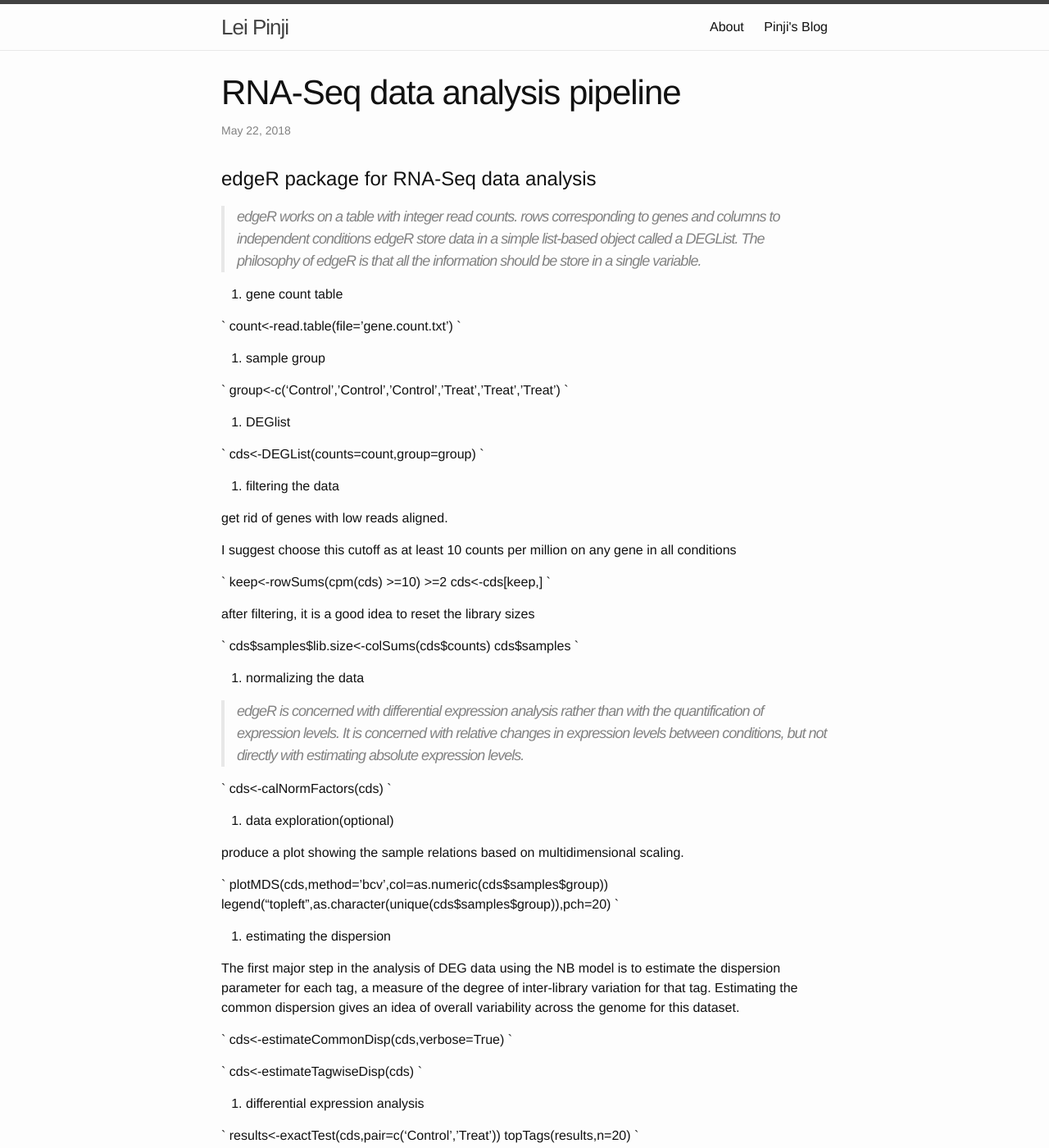
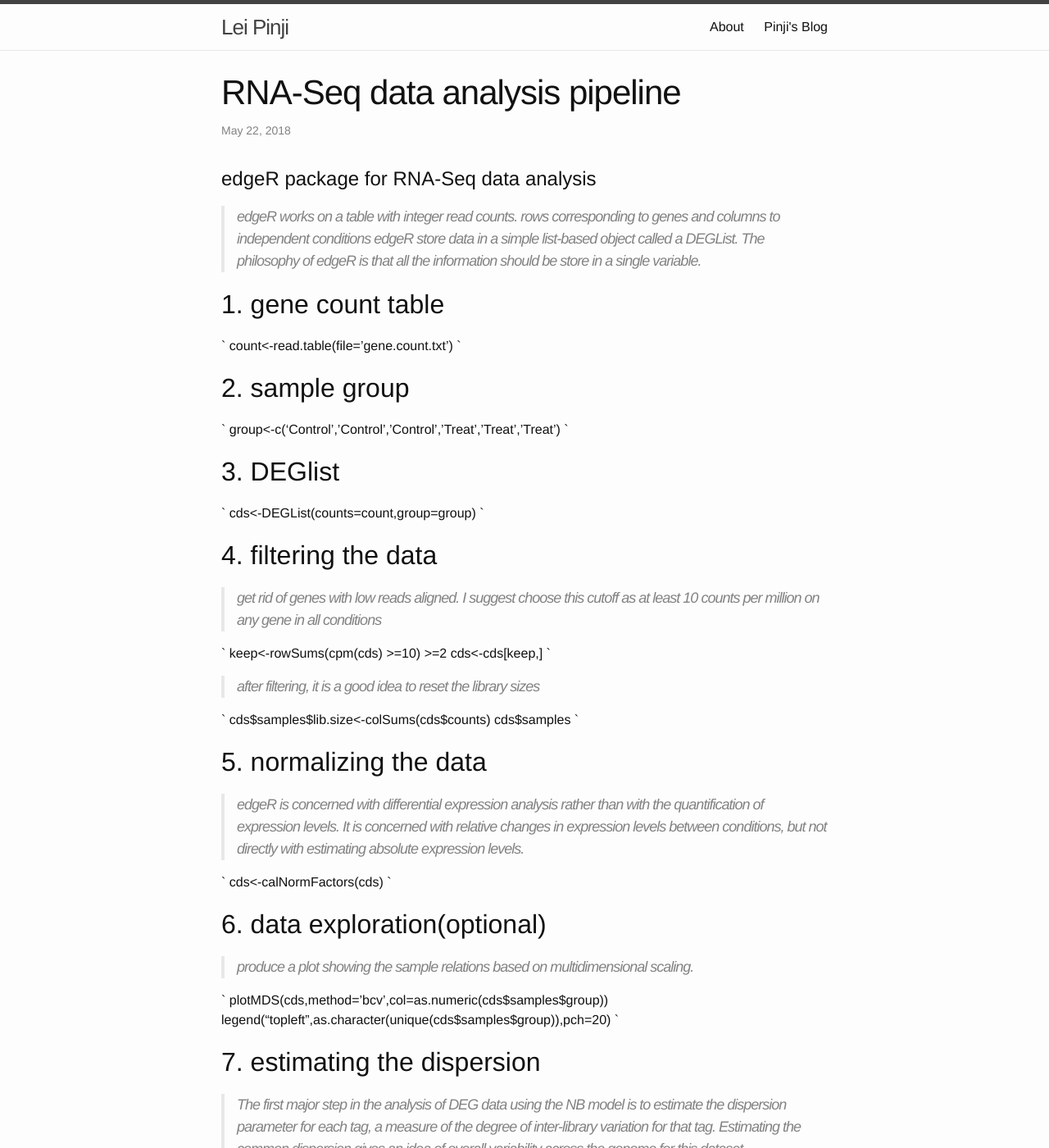
Before and after one commit to leipinji/leipinji.github.io, a Jekyll site: the page built from _posts/2018-05-22-RNA-Seq-data-analysis-pipeline.md, in a window 1280 px wide and 1400 px high. Shown: the whole window at 82% size. Built offline with Jekyll 4.4.1, drawn with Linux system fonts in a browser that asks for light colours; some of the changed text lies outside the part shown.

Commit message:
revised RNA-Seq pipeline

```diff
--- a/_posts/2018-05-22-RNA-Seq-data-analysis-pipeline.md
+++ b/_posts/2018-05-22-RNA-Seq-data-analysis-pipeline.md
@@ -6,34 +6,33 @@ layout: post
 # edgeR package for RNA-Seq data analysis
 
 
->edgeR works on a table with integer read counts.
+> edgeR works on a table with integer read counts.
 rows corresponding to genes and columns to independent conditions
 edgeR store data in a simple list-based object called a DEGList.
 The philosophy of edgeR is that all the information should be store in a single variable.
 
 
-1. gene count table
+## 1. gene count table
 
 `
 count<-read.table(file='gene.count.txt')
 `
 
-2. sample group
+## 2. sample group
 
 `
 group<-c('Control','Control','Control','Treat','Treat','Treat')
 `
 
-3. DEGlist
+## 3. DEGlist
 
 `
 cds<-DEGList(counts=count,group=group)
 `
 
-4. filtering the data
+## 4. filtering the data
 
-get rid of genes with low reads aligned.
-
+> get rid of genes with low reads aligned.
 I suggest choose this cutoff as at least 10 counts per million on any gene in all conditions
 
 `
@@ -41,33 +40,33 @@ keep<-rowSums(cpm(cds) >=10) >=2
 cds<-cds[keep,]
 `
 
-after filtering, it is a good idea to reset the library sizes
+> after filtering, it is a good idea to reset the library sizes
 
 `
 cds$samples$lib.size<-colSums(cds$counts)
 cds$samples
 `
-5. normalizing the data
+## 5. normalizing the data
 
->edgeR is concerned with differential expression analysis rather than with the quantification of expression levels. It is concerned with relative changes in expression levels between conditions, but not directly with estimating absolute expression levels.
+> edgeR is concerned with differential expression analysis rather than with the quantification of expression levels. It is concerned with relative changes in expression levels between conditions, but not directly with estimating absolute expression levels.
 
 
 `
 cds<-calNormFactors(cds)
 `
 
-6. data exploration(optional)
+## 6. data exploration(optional)
 
-produce a plot showing the sample relations based on multidimensional scaling.
+> produce a plot showing the sample relations based on multidimensional scaling.
 
 `
 plotMDS(cds,method='bcv',col=as.numeric(cds$samples$group))
 legend("topleft",as.character(unique(cds$samples$group)),pch=20)
 `
 
-7. estimating the dispersion
+## 7. estimating the dispersion
 
-The first major step in the analysis of DEG data using the NB model is to estimate the dispersion parameter for each tag, a measure of the degree of inter-library variation for that tag. Estimating the common dispersion gives an idea of overall variability across the genome for this dataset.
+> The first major step in the analysis of DEG data using the NB model is to estimate the dispersion parameter for each tag, a measure of the degree of inter-library variation for that tag. Estimating the common dispersion gives an idea of overall variability across the genome for this dataset.
 
 `
 cds<-estimateCommonDisp(cds,verbose=True)
@@ -77,14 +76,14 @@ cds<-estimateCommonDisp(cds,verbose=True)
 cds<-estimateTagwiseDisp(cds)
 `
 
-8. differential expression analysis
+## 8. differential expression analysis
 
 `
 results<-exactTest(cds,pair=c('Control','Treat'))
 topTags(results,n=20)
 `
 
-total number of differentially expressed genes at FDR < 0.05
+> total number of differentially expressed genes at FDR < 0.05
 p value adjust method Benjamini and Hochberg's algorithm
 
 `
```
